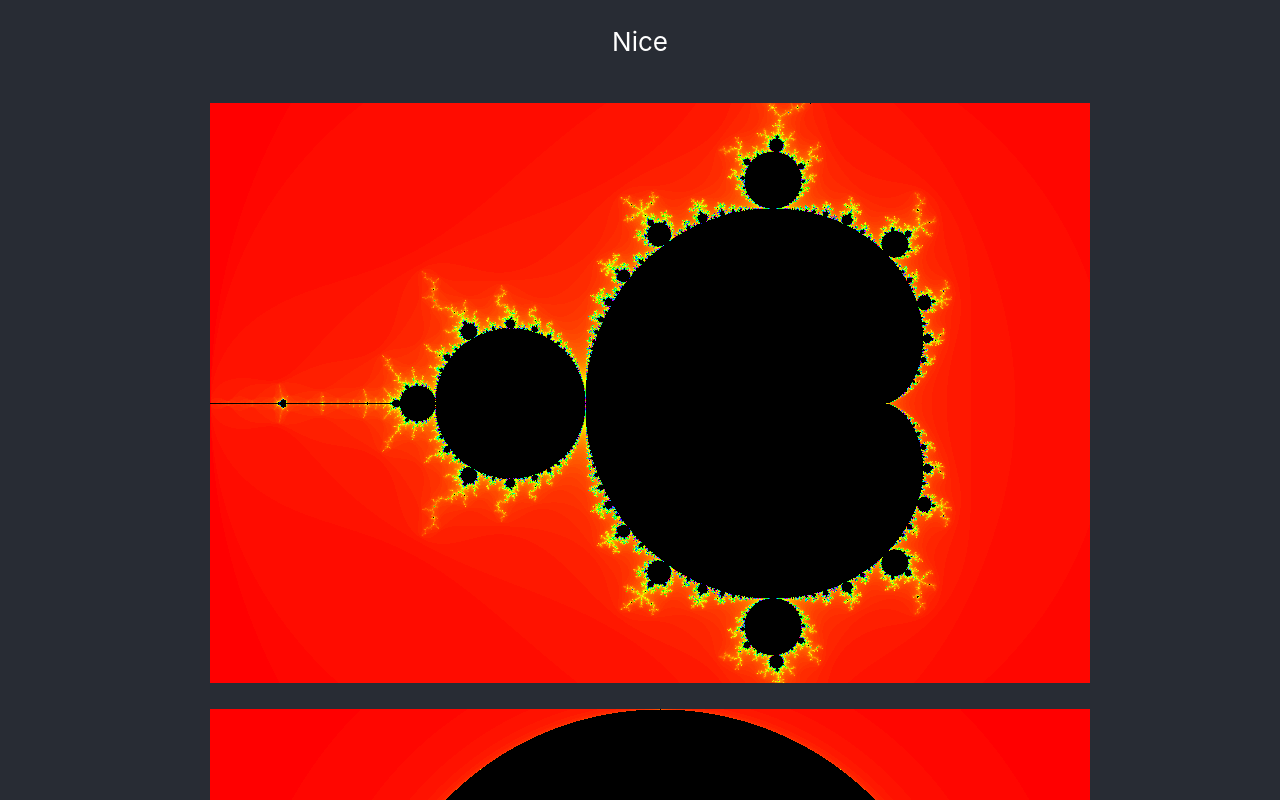
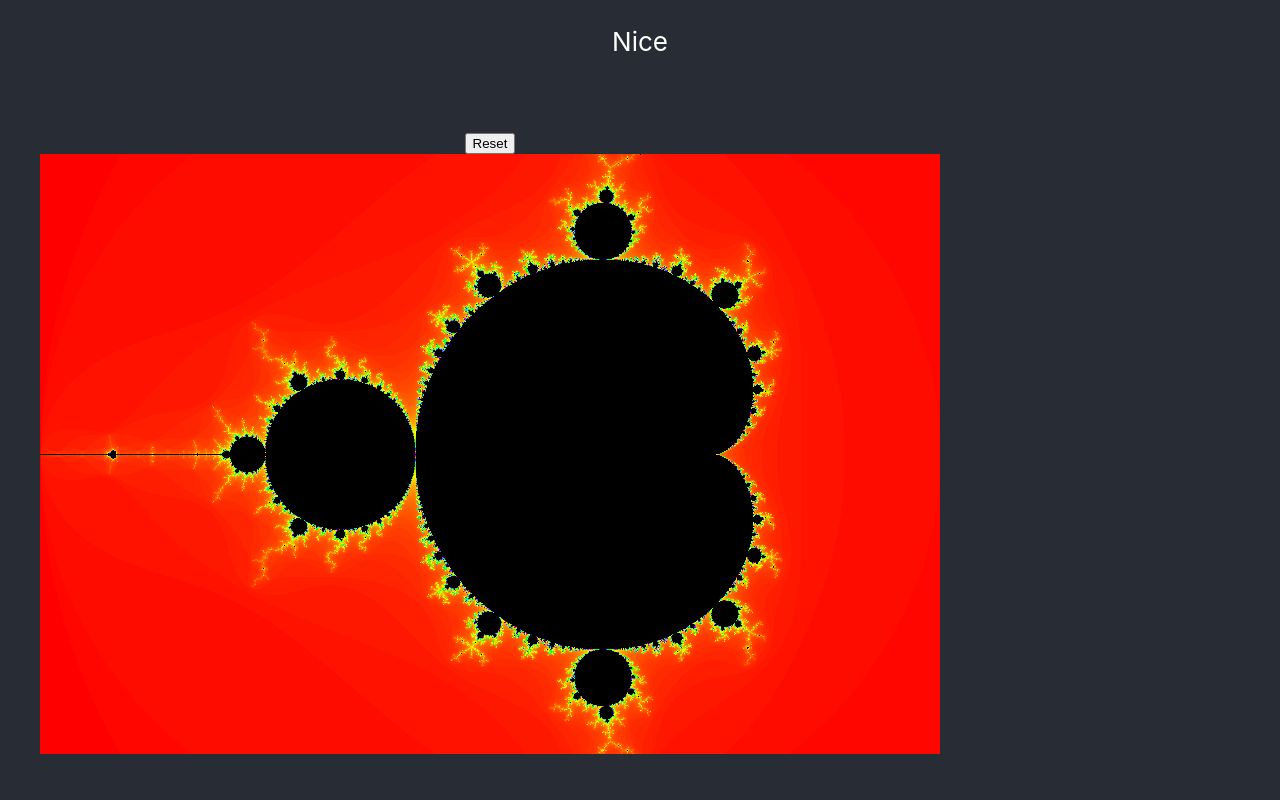
Before and after one commit to roddene/mandlebrot, a React (Create React App) app: page / in a window 1280 px wide. Shown: the top 800 px of the page. Built offline with nearby package versions, Linux system fonts and the light colour scheme.

Commit message:
working reset

```diff
--- a/src/App.css
+++ b/src/App.css
@@ -7,11 +7,6 @@
   pointer-events: none;
 }
 
-@media (prefers-reduced-motion: no-preference) {
-  .App-logo {
-    animation: App-logo-spin infinite 20s linear;
-  }
-}
 
 .App-header {
   background-color: #282c34;
@@ -24,15 +19,15 @@
   color: white;
 }
 
-.App-link {
-  color: #61dafb;
+.viewer{
+  float:left;
+  padding:20px;
 }
 
-@keyframes App-logo-spin {
-  from {
-    transform: rotate(0deg);
-  }
-  to {
-    transform: rotate(360deg);
-  }
+#button{
+
 }
+
+.controller{
+  padding:20px
+}
--- a/src/Canvas.jsx
+++ b/src/Canvas.jsx
@@ -1,112 +1,149 @@
-import React,{useRef,useEffect} from 'react';
+import React from 'react';
 import MandleBrot from './mandlemodel';
 
-const Canvas = props => {
+class Canvas extends React.Component {
 
-  const canvasRef = useRef(null)
-  let imageData = '';
-  let mouse = {
-    x:0,
-    y:0,
-    startX:0,
-    startY:0
-  }
-  let dimensions = props.dimensions;
-  let drawingRect = false;
-  let mandle = new MandleBrot(dimensions[1],dimensions[0]);
-  let colorCount = 250;
-  let colors = mandle.getColors(colorCount,null);//second for pallette
-  console.log("props",props.dimensions);
+  constructor(props){
+    super(props);
+    this.state = {
+      constant: props.constant
+    }
+    this.canvasRef = React.createRef();
+    this.imageData = '';
+    this.mouse = {
+      x:0,
+      y:0,
+      startX:0,
+      startY:0
+    }
+    this.dimensions = props.dimensions;
+    this.drawingRect = false;
+    this.mandle = new MandleBrot(this.dimensions[1],this.dimensions[0]);
+    this.colorCount = 250;
+    this.colors = this.mandle.getColors(this.colorCount,null);//second for pallette
+    //this.constant = this.props.constant;
+    //console.log("props",props.dimensions);
 
-  const draw = (ctx,xStart,yStart,xLength,yLength) => {
-    let arr = mandle.calcArray(xStart,yStart,xLength,yLength,props.type,props.constant);
-
-    imageData = ctx.createImageData(dimensions[0], dimensions[1]);
-    for (let i = 0; i < imageData.data.length; i += 4) {
-        // Modify pixel data
-        if(arr[i/4]=== 0){
-        imageData.data[i + 0] = 0;  // R value
-        imageData.data[i + 1] = 0;    // G value
-        imageData.data[i + 2] = 0;  // B value
-        }else{
-        //console.log(arr[i/4])
-        imageData.data[i + 0] = colors[3*(arr[i/4]-1)%colorCount];  // R value
-        imageData.data[i + 1] = colors[(3*(arr[i/4]-1)+1)%colorCount];    // G value
-        imageData.data[i + 2] = colors[(3*(arr[i/4]-1)+2)%colorCount];//mod colorcount with 250 and 1000 should make it cycle thru all colors 4 times.
-        }
-        imageData.data[i + 3] = 255;  // A value
-      }
-      ctx.putImageData(imageData, 20, 20);//why 20 20
   }
 
 
 
-  const handleLeftClick = event =>{
-    const canvas = canvasRef.current
-    if (drawingRect){
-      drawingRect = false;
+  draw = (ctx,xStart,yStart,xLength,yLength) => {
+
+    console.log("draw",this.props.constant);
+    console.log(this.state.constant);
+    let arr = this.mandle.calcArray(xStart,yStart,xLength,yLength,this.props.type,this.props.constant,1);
+
+    this.imageData = ctx.createImageData(this.dimensions[0], this.dimensions[1]);
+    for (let i = 0; i < this.imageData.data.length; i += 4) {
+        // Modify pixel data
+        if(arr[i/4]=== 0){
+        this.imageData.data[i + 0] = 0;  // R value
+        this.imageData.data[i + 1] = 0;    // G value
+        this.imageData.data[i + 2] = 0;  // B value
+        }else{
+        //console.log(arr[i/4])
+        this.imageData.data[i + 0] = this.colors[3*(arr[i/4]-1)%this.colorCount];  // R value
+        this.imageData.data[i + 1] = this.colors[(3*(arr[i/4]-1)+1)%this.colorCount];    // G value
+        this.imageData.data[i + 2] = this.colors[(3*(arr[i/4]-1)+2)%this.colorCount];//mod colorcount with 250 and 1000 should make it cycle thru all colors 4 times.
+        }
+        this.imageData.data[i + 3] = 255;  // A value
+      }
+      ctx.putImageData(this.imageData, 0, 0);
+  }
+
+
+
+  handleLeftClick = event =>{
+    const canvas = this.canvasRef.current
+    if (this.drawingRect){
+      this.drawingRect = false;
       canvas.style.cursor = "default"
       //dimensions[1]- to account for drawing from bottom left;
-      console.log("????");
-      console.log((mouse.y - mouse.startY < 0));
-      const coords = mandle.getNewCoords((mouse.x - mouse.startX < 0) ? mouse.x : mouse.startX,(mouse.y - mouse.startY < 0) ? mouse.y: mouse.startY,
-      Math.abs(mouse.x - mouse.startX),Math.abs(mouse.y - mouse.startY))
-      draw(canvas.getContext('2d'),coords[0],coords[1],coords[2],coords[2]*2/3);
+      //console.log("????");
+      //console.log((this.mouse.y - this.mouse.startY < 0));
+      const coords = this.mandle.getNewCoords((this.mouse.x - this.mouse.startX < 0) ? this.mouse.x : this.mouse.startX,(this.mouse.y - this.mouse.startY < 0) ? this.mouse.y: this.mouse.startY,
+      Math.abs(this.mouse.x - this.mouse.startX),Math.abs(this.mouse.y - this.mouse.startY))
+      this.draw(canvas.getContext('2d'),coords[0],coords[1],coords[2],coords[2]*2/3);
 
     }else{
-      mouse.startX = event.nativeEvent.offsetX;
-      mouse.startY = event.nativeEvent.offsetY;
-      drawingRect = true;
+      this.mouse.startX = event.nativeEvent.offsetX;
+      this.mouse.startY = event.nativeEvent.offsetY;
+      this.drawingRect = true;
 
       canvas.style.cursor = "crosshair"
     }
 
   }
 
-  const handleRightClick = event =>{
+  handleRightClick = event =>{
     event.preventDefault();
-    drawingRect = false;
-    canvasRef.current.style.cursor = "default"
-    const coords = mandle.getNewCoords((mouse.x - mouse.startX < 0) ? mouse.x : mouse.startX,(mouse.y - mouse.startY < 0) ? mouse.y: mouse.startY,
-      Math.abs(mouse.x - mouse.startX),Math.abs(mouse.y - mouse.startY));
-    if (props.type === "mandlebrot"){
-      props.rightClick(coords);
+
+    this.canvasRef.current.style.cursor = "default"
+    const coords = this.mandle.getNewCoords((this.mouse.x - this.mouse.startX < 0) ? this.mouse.x : this.mouse.startX,(this.mouse.y - this.mouse.startY < 0) ? this.mouse.y: this.mouse.startY,
+      Math.abs(this.mouse.x - this.mouse.startX),Math.abs(this.mouse.y - this.mouse.startY));
+    if (this.props.type === "mandlebrot" &&this.drawingRect ===false){
+      this.props.rightClick(coords);
     }
-    const context =  canvasRef.current.getContext('2d')
-    context.clearRect(0,0,dimensions[0],dimensions[1]);
-    context.putImageData(imageData,20,20);
+    this.drawingRect = false;
+    const context =  this.canvasRef.current.getContext('2d')
+    context.clearRect(0,0,this.dimensions[0],this.dimensions[1]);
+    context.putImageData(this.imageData,0,0);
 
   }
 
-  const handleMove = event =>{
+   handleMove = event =>{
     //console.log(event)
-    mouse.x = event.nativeEvent.offsetX;
-    mouse.y = event.nativeEvent.offsetY;
-    if (drawingRect) {
+    this.mouse.x = event.nativeEvent.offsetX;
+    this.mouse.y = event.nativeEvent.offsetY;
+    if (this.drawingRect) {
       //clears and redraws entire image.  Should split and refactor later.
-      const context =  canvasRef.current.getContext('2d')
-      context.clearRect(0,0,dimensions[0],dimensions[1]);
-      context.putImageData(imageData,20,20);
-      context.strokeRect((mouse.x - mouse.startX < 0) ? mouse.x : mouse.startX,(mouse.y - mouse.startY < 0) ? mouse.y: mouse.startY ,Math.abs(mouse.x - mouse.startX), Math.abs(mouse.y - mouse.startY))
+      const context =  this.canvasRef.current.getContext('2d')
+      context.clearRect(0,0,this.dimensions[0],this.dimensions[1]);
+      context.putImageData(this.imageData,0,0);
+      context.strokeRect((this.mouse.x - this.mouse.startX < 0) ? this.mouse.x : this.mouse.startX,(this.mouse.y - this.mouse.startY < 0) ? this.mouse.y: this.mouse.startY ,Math.abs(this.mouse.x - this.mouse.startX), Math.abs(this.mouse.y - this.mouse.startY))
   }
   }
 
+  componentDidUpdate(){
+    const canvas = this.canvasRef.current
+    const context = canvas.getContext('2d')
+
+    if(this.props.type==="julia"){
+      this.draw(context,-1.5,-1,3,2);
+    }
+  }
+
+  reset = ()=> {
+    if (this.props.type === "julia"){
+      this.props.rightClick([0,0,0,0]);
+      return
+    }
+    this.componentDidMount();
+  }
+
+  componentDidMount() {
 
 
-  useEffect(() => {
-
-    const canvas = canvasRef.current
+    const canvas = this.canvasRef.current
     const context = canvas.getContext('2d')
 
     //Our draw come here
-    if(props.type==="mandlebrot"){
-    draw(context,-2,-1,3,2)
-    }else if(props.type==="julia"){
-      draw(context,-1.5,-1,3,2)
+    if(this.props.type==="mandlebrot"){
+    this.draw(context,-2,-1,3,2)
+    }else if(this.props.type==="julia"){
+      this.draw(context,-1.5,-1,3,2)
     }
-  }, [draw])
+  }
 
-  return <canvas ref={canvasRef} {...props} width = {dimensions[0]} height = {dimensions[1]} onMouseMove = {handleMove} onContextMenu = {handleRightClick} onClick = {handleLeftClick}/>
+  render(){
+  return (<div class = "viewer">
+    <div>
+    <button onClick = {this.reset}>Reset</button>
+    </div>
+    <canvas ref={this.canvasRef} constant = {this.props.constant} key = {this.props.constant} {...this.props} width = {this.dimensions[0]} height = {this.dimensions[1]} onMouseMove = {this.handleMove} onContextMenu = {this.handleRightClick} onClick = {this.handleLeftClick}/>
+    </div>
+)}
 }
 
 export default Canvas
--- a/src/Controller.jsx
+++ b/src/Controller.jsx
@@ -10,7 +10,7 @@ class Controller extends React.Component {
         }
 
     handleRightClick = (coords)=>{
-        console.log("setting",coords);
+        //console.log("setting",coords);
     this.setState((state) => ({
         c:[coords[0]+coords[2],coords[1]+coords[3]]//this works for an unknown reason
       }));
@@ -21,7 +21,7 @@ class Controller extends React.Component {
       <div className="controller">
 
           <Canvas dimensions = {[900,600]} type = "mandlebrot" constant = {[0,0]} rightClick = {this.handleRightClick}></Canvas>
-          <Canvas dimensions = {[900,600]} type = "julia" constant = {this.state.c}></Canvas>
+          <Canvas dimensions = {[900,600]} type = "julia" constant = {this.state.c} rightClick = {this.handleRightClick}></Canvas>
       </div>//may need to add handler later??
     );
 
```
Also changed, not shown: src/mandlemodel.js (+30 -9 lines), src/mandleworker.js (added, +8 -0 lines).
